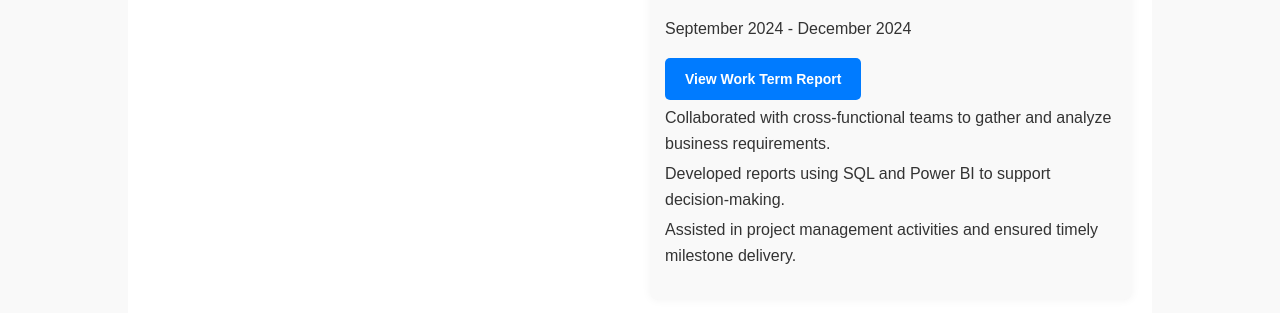
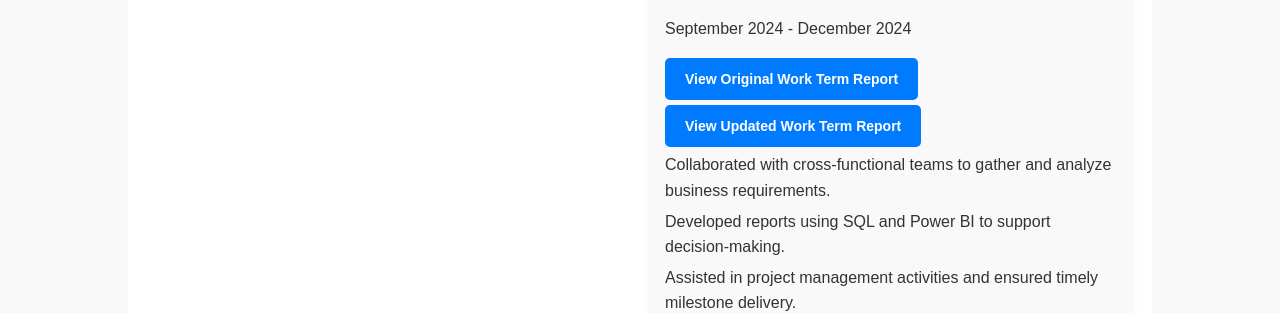
Before and after one commit to iyi1305/portfolio, a plain HTML site: page index.html in a window 1280 px wide. Shown: the part 661-974 px from the top of the page. Drawn offline with Linux system fonts and the light colour scheme.

Commit message:
Update index.html

```diff
--- a/index.html
+++ b/index.html
@@ -196,7 +196,8 @@
                 <h3>Business Analyst Co-op - Linamar Corporation</h3>
                 <p>September 2024 - December 2024</p>
                 <ul>
-                    <li><a href="linamar-wtr.html" class="button-link">View Work Term Report</a></li>
+                    <li><a href="linamar-wtr.html" class="button-link">View Original Work Term Report</a></li>
+                    <li><a href="linamar2-report.html" class="button-link">View Updated Work Term Report</a></li>
                     <li>Collaborated with cross-functional teams to gather and analyze business requirements.</li>
                     <li>Developed reports using SQL and Power BI to support decision-making.</li>
                     <li>Assisted in project management activities and ensured timely milestone delivery.</li>
```
